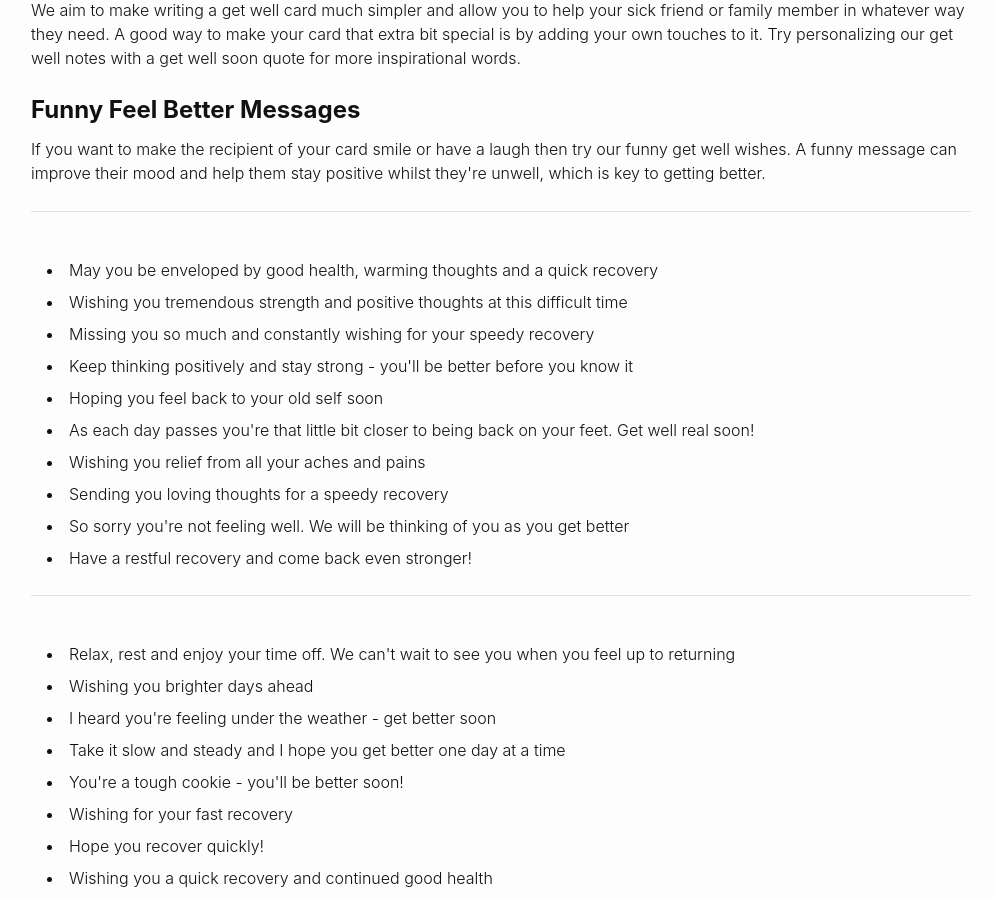
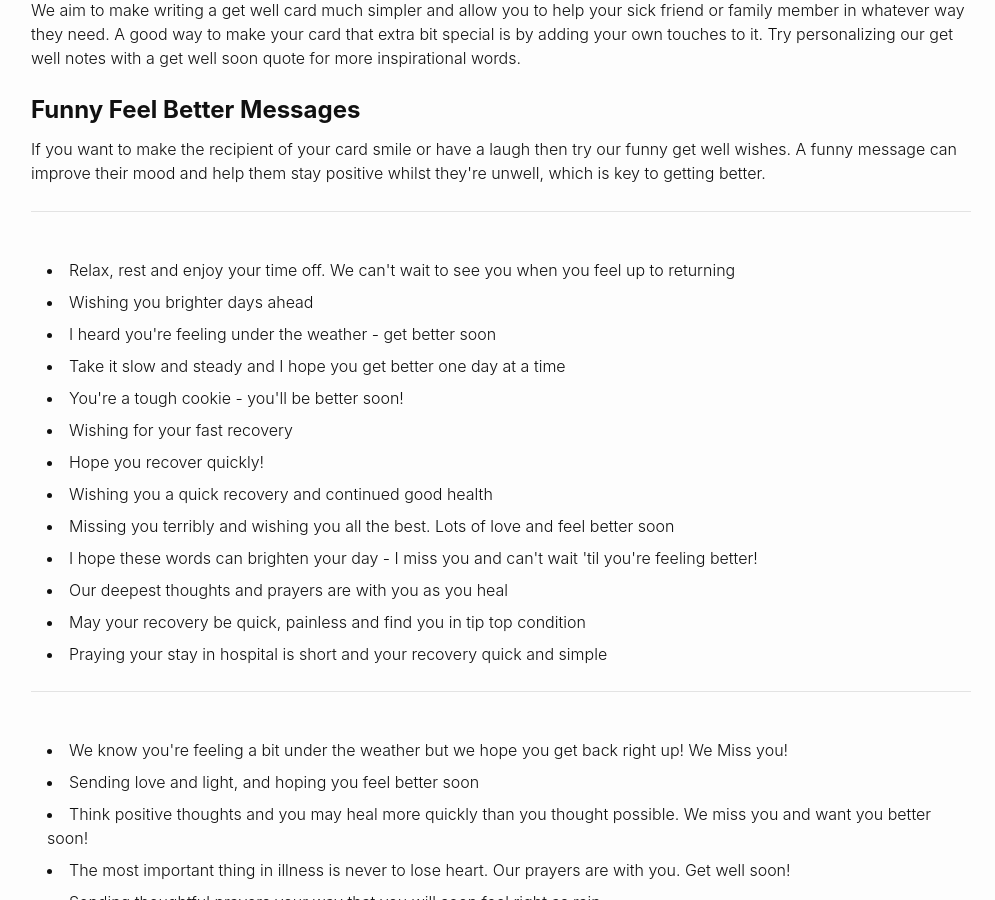
Before and after one commit to andyml123/andyml123.github.io, a Jekyll site: the page get-well-wishes/index.html, which Jekyll copies as it is, in a window 1280 px wide and 900 px high, scrolled down 4355 px. Shown: the whole window, without its empty margins (139-1134 px from the left). Built offline with Jekyll 4.4.1, drawn with Linux system fonts in a browser that asks for light colours.

Commit message:
Update index.html

```diff
--- a/get-well-wishes/index.html
+++ b/get-well-wishes/index.html
@@ -178,23 +178,6 @@ If you want to make the recipient of your card smile or have a laugh then try ou
 <hr>
 
 <ul>
-<li>May you be enveloped by good health, warming thoughts and a quick recovery</li>
-<li>Wishing you tremendous strength and positive thoughts at this difficult time</li>
-<li>Missing you so much and constantly wishing for your speedy recovery</li>
-<li>Keep thinking positively and stay strong - you'll be better before you know it</li>
-<li>Hoping you feel back to your old self soon</li>
-<li>As each day passes you're that little bit closer to being back on your feet. Get well real soon!</li>
-<li>Wishing you relief from all your aches and pains</li>
-<li>Sending you loving thoughts for a speedy recovery</li>
-<li>So sorry you're not feeling well. We will be thinking of you as you get better</li>
-<li>Have a restful recovery and come back even stronger!</li>
-</ul>
-
-<hr>
-
-<h2> </h2>
-
-<ul>
 <li>Relax, rest and enjoy your time off. We can't wait to see you when you feel up to returning</li>
 <li>Wishing you brighter days ahead</li>
 <li>I heard you're feeling under the weather - get better soon</li>
```
